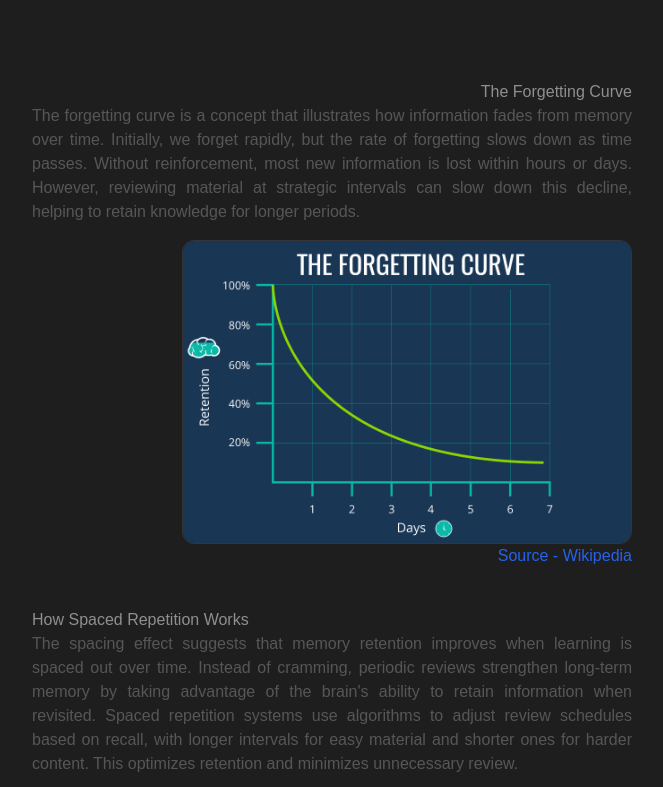
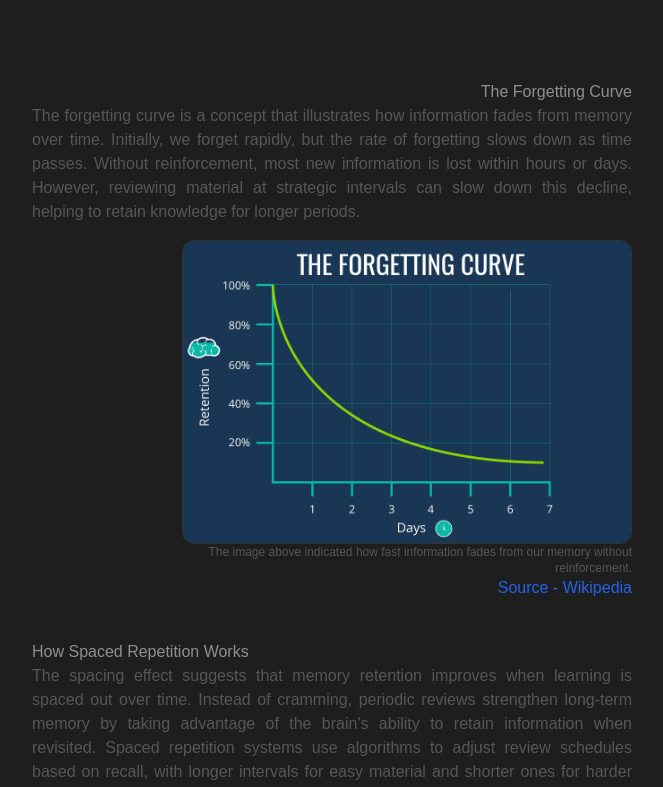
Before and after one commit to eben-vranken/exercard-web, a Next.js app: page / in a window 1280 px wide. Shown: the part 580-1367 px from the top of the page, without its empty margins (308-971 px from the left). Built offline with nearby package versions, Linux system fonts and the light colour scheme; no server answers.

Commit message:
Added span under forgetting curve

```diff
--- a/app/page.tsx
+++ b/app/page.tsx
@@ -30,8 +30,9 @@ export default async function Home() {
           <p className="text-light">
             The forgetting curve is a concept that illustrates how information fades from memory over time. Initially, we forget rapidly, but the rate of forgetting slows down as time passes. Without reinforcement, most new information is lost within hours or days. However, reviewing material at strategic intervals can slow down this decline, helping to retain knowledge for longer periods.</p>
         </section>
-        <figure className="w-3/4 text-right">
+        <figure className="w-3/4 flex flex-col text-right">
           <Image src={the_forgetting_curve} alt="Spacing Effect" className="border border-white/10 rounded-xl" />
+          <span className="text-light text-xs">The image above indicated how fast information fades from our memory without reinforcement. </span>
           <Link href={'https://en.wikipedia.org/wiki/Forgetting_curve'} target="_blank" className="text-blue-600">Source - Wikipedia</Link>
         </figure>
       </article>
```
